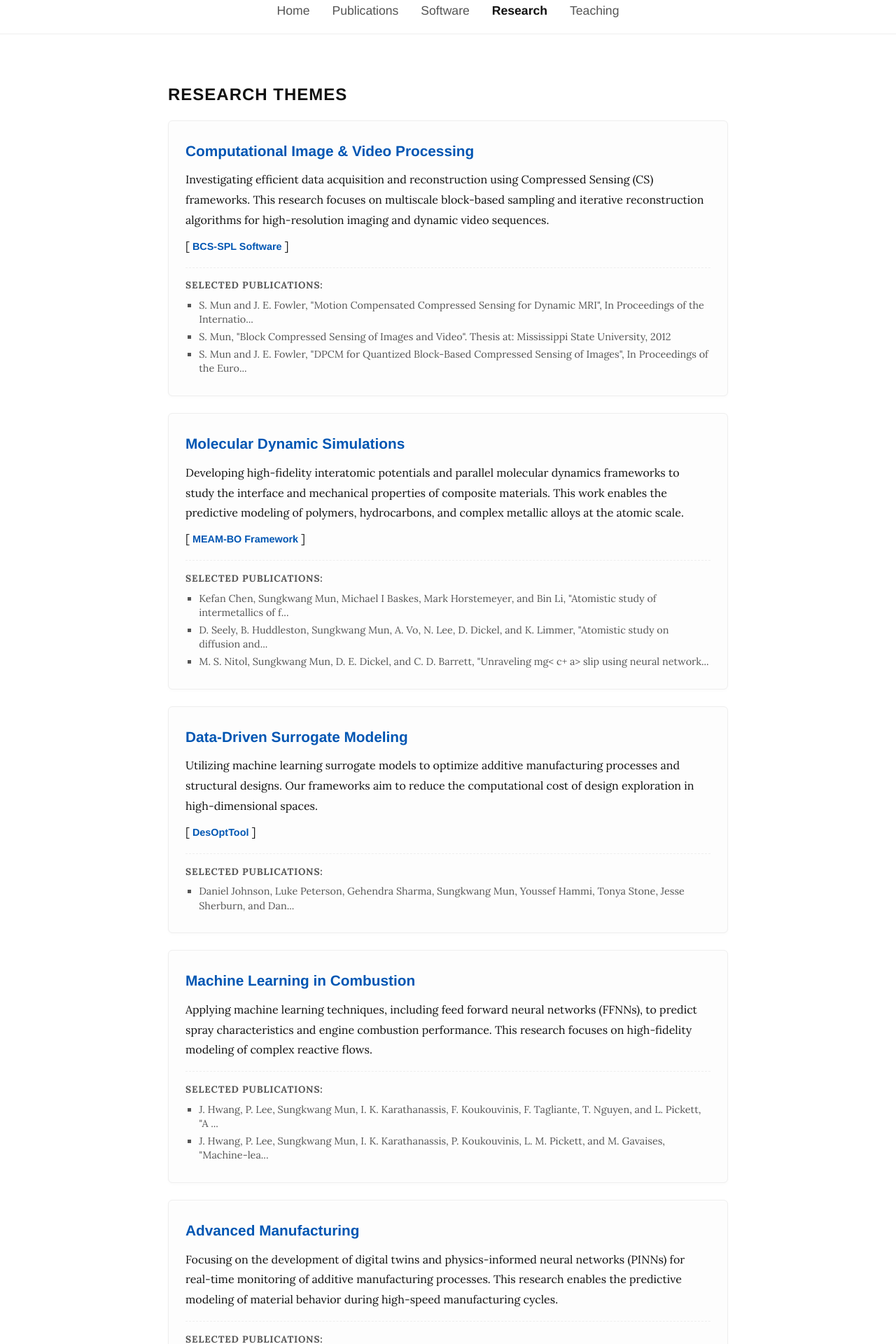
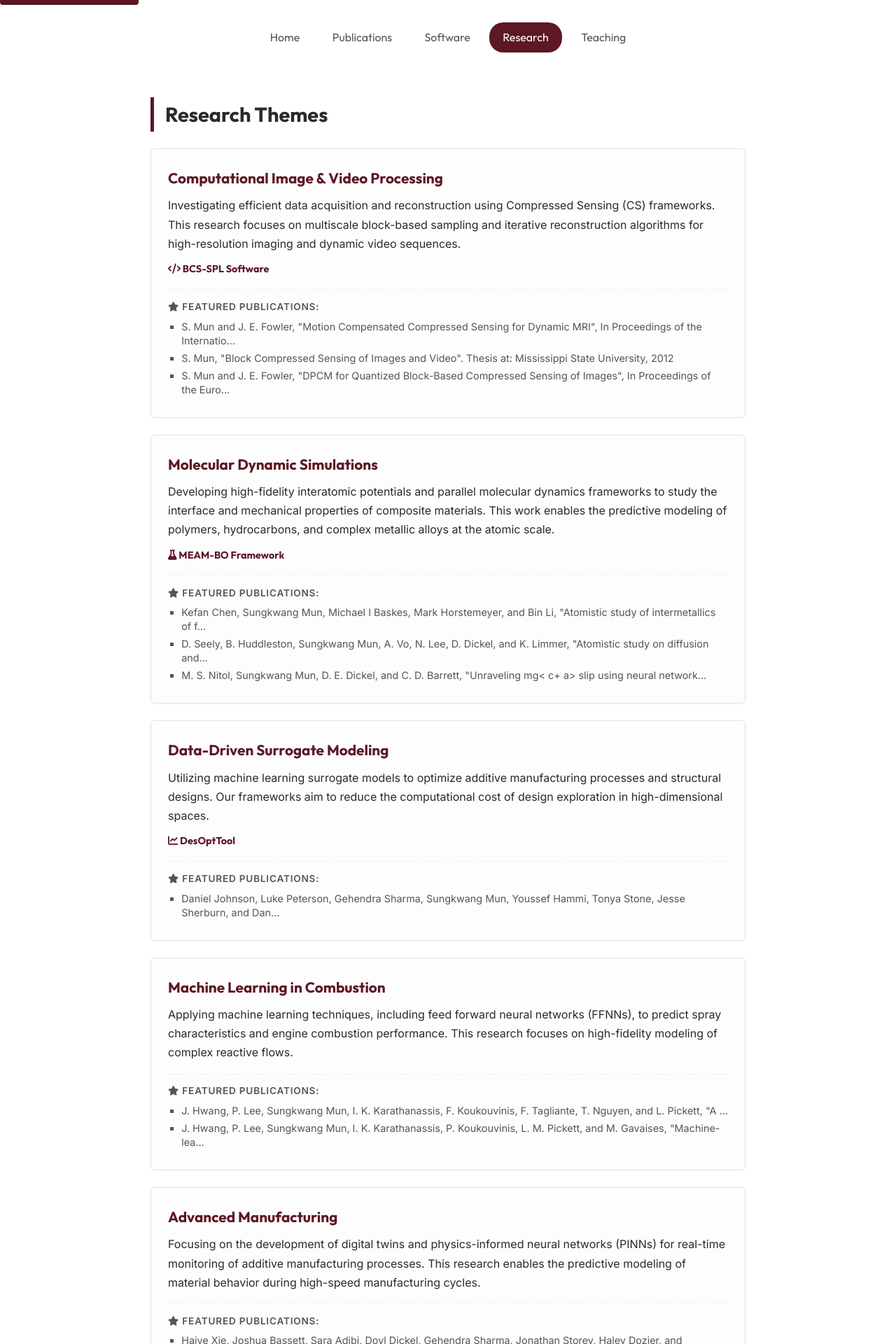
Before and after one commit to sungkwang/sungkwang.github.io, a Jekyll site: the page built from research.html, in a window 1280 px wide. Shown: the top 1920 px of the page at 70% size. Built offline with Jekyll 4.4.1, drawn with Linux system fonts in a browser that asks for light colours; some of the changed text lies outside the part shown.

Commit message:
Visual and accessibility update

```diff
--- a/_layouts/default.html
+++ b/_layouts/default.html
@@ -9,12 +9,15 @@
 
     <link rel="preconnect" href="https://fonts.googleapis.com">
     <link rel="preconnect" href="https://fonts.gstatic.com" crossorigin>
-    <link href="https://fonts.googleapis.com/css2?family=Lora:ital,wght@0,400;0,700;1,400&display=swap" rel="stylesheet">
+    <link href="https://fonts.googleapis.com/css2?family=Inter:wght@400;500;600&family=Outfit:wght@400;600;700&display=swap" rel="stylesheet">
+    <link rel="stylesheet" href="https://cdnjs.cloudflare.com/ajax/libs/font-awesome/6.4.0/css/all.min.css">
     <link href="{{ '/css/style.css' | relative_url }}" rel="stylesheet">
     {{ page.custom_css }}
 </head>
 <body>
-    <nav class="nav">
+    <a href="#main-content" class="skip-link">Skip to main content</a>
+
+    <nav class="nav" aria-label="Main Navigation">
         <a href="{{ '/' | relative_url }}" {% if page.url == '/' or page.url == '/index.html' %}class="active"{% endif %}>Home</a>
         <a href="{{ '/publications.html' | relative_url }}" {% if page.url contains 'publications' %}class="active"{% endif %}>Publications</a>
         <a href="{{ '/software.html' | relative_url }}" {% if page.url contains 'software' %}class="active"{% endif %}>Software</a>
@@ -22,7 +25,7 @@
         <a href="{{ '/teaching.html' | relative_url }}" {% if page.url contains 'teaching' %}class="active"{% endif %}>Teaching</a>
     </nav>
 
-    <main class="container">
+    <main id="main-content" class="container">
         {{ content }}
     </main>
 
--- a/css/style.css
+++ b/css/style.css
@@ -1,18 +1,40 @@
 :root {
     --bg-color: #ffffff;
-    --text-main: #111111;
+    --text-main: #2D2926;
     --text-muted: #555555;
-    --accent: #0056b3;
-    --font-serif: 'Lora', 'Times New Roman', Times, serif;
-    --font-sans: 'Helvetica Neue', Arial, sans-serif;
-    --border: #eeeeee;
+    --accent: #5D1725; /* MSU Maroon */
+    --accent-light: #f4ecee;
+    --secondary: #0056b3;
+    --font-serif: 'Inter', system-ui, -apple-system, sans-serif;
+    --font-sans: 'Outfit', sans-serif;
+    --border: #e1e1e1;
+    --shadow: 0 4px 12px rgba(0,0,0,0.05);
+    --transition: all 0.3s ease;
+}
+
+/* Accessibility */
+.skip-link {
+    position: absolute;
+    top: -40px;
+    left: 0;
+    background: var(--accent);
+    color: white;
+    padding: 10px 20px;
+    z-index: 100;
+    transition: var(--transition);
+    text-decoration: none;
+    font-weight: 600;
+    border-radius: 0 0 4px 4px;
+}
+.skip-link:focus {
+    top: 0;
 }
 
 body {
     font-family: var(--font-serif);
     background-color: var(--bg-color);
     color: var(--text-main);
-    line-height: 1.8;
+    line-height: 1.7;
     margin: 0;
     padding: 0;
 }
@@ -20,15 +42,16 @@ body {
 a {
     color: var(--accent);
     text-decoration: none;
+    transition: var(--transition);
 }
 
 a:hover {
-    text-decoration: underline;
+    color: var(--secondary);
 }
 
 .container {
-    max-width: 800px;
-    margin: 4rem auto;
+    max-width: 850px;
+    margin: 0 auto;
     padding: 0 2rem;
 }
 
@@ -37,51 +60,61 @@ a:hover {
     display: flex;
     flex-wrap: wrap;
     justify-content: center;
-    text-align: center;
-    margin-bottom: 3rem;
+    gap: 0.5rem;
+    margin: 2rem 0 4rem 0;
     font-family: var(--font-sans);
-    font-size: 1.1rem;
-    padding-bottom: 1rem;
-    border-bottom: 1px solid var(--border);
+    font-weight: 500;
 }
 
 .nav a {
-    margin: 0 1rem;
+    padding: 0.5rem 1.2rem;
     color: var(--text-muted);
+    border-radius: 20px;
+}
+
+.nav a:hover {
+    background: var(--accent-light);
+    color: var(--accent);
+    text-decoration: none;
 }
 
 .nav a.active {
-    color: var(--text-main);
-    font-weight: bold;
+    background: var(--accent);
+    color: white;
 }
 
 /* Header / Profile */
 .header {
     text-align: center;
-    margin-bottom: 3rem;
+    margin-bottom: 5rem;
+    padding: 3rem 0;
+    background: linear-gradient(to bottom, #fcfcfc, #ffffff);
     border-bottom: 1px solid var(--border);
-    padding-bottom: 2rem;
 }
 
 .profile-img {
-    width: 180px;
-    height: 180px;
-    border-radius: 4px;
+    width: 200px;
+    height: 200px;
+    border-radius: 50%;
     object-fit: cover;
-    margin-bottom: 1.5rem;
+    margin-bottom: 2rem;
+    border: 4px solid white;
+    box-shadow: var(--shadow);
 }
 
 h1 {
-    font-size: 2.2rem;
+    font-family: var(--font-sans);
+    font-size: 2.8rem;
     margin: 0 0 0.5rem 0;
-    font-weight: normal;
+    font-weight: 700;
+    color: var(--text-main);
 }
 
 .title {
-    font-size: 1.2rem;
-    color: var(--text-muted);
-    font-style: italic;
-    margin-bottom: 1rem;
+    font-size: 1.3rem;
+    color: var(--accent);
+    font-weight: 500;
+    margin-bottom: 1.5rem;
 }
 
 .contact-info {
@@ -90,109 +123,105 @@ h1 {
     color: var(--text-muted);
     display: flex;
     justify-content: center;
-    gap: 1.5rem;
+    gap: 2rem;
     flex-wrap: wrap;
-    margin-top: 1rem;
+}
+
+.contact-info a i {
+    margin-right: 0.4rem;
 }
 
 /* Sections */
 .section-title, h2 {
-    font-size: 1.5rem;
-    margin-top: 3rem;
-    margin-bottom: 1rem;
-    font-weight: bold;
-    text-transform: uppercase;
-    letter-spacing: 1px;
+    font-size: 1.8rem;
+    margin-top: 4rem;
+    margin-bottom: 1.5rem;
+    font-weight: 700;
+    color: var(--text-main);
     font-family: var(--font-sans);
+    border-left: 5px solid var(--accent);
+    padding-left: 1rem;
 }
 
 h3 {
-    font-size: 1.2rem;
-    margin-top: 2rem;
-    border-bottom: 1px solid var(--border);
-    padding-bottom: 0.5rem;
+    font-size: 1.3rem;
+    margin-top: 2.5rem;
+    margin-bottom: 1rem;
+    color: var(--text-main);
     font-family: var(--font-sans);
-    font-weight: bold;
-    text-transform: uppercase;
+    font-weight: 600;
 }
 
 .bio p {
     margin-bottom: 1.5rem;
-    text-align: justify;
+    font-size: 1.05rem;
 }
 
 /* Publications */
 .pub-list {
-    list-style-type: decimal;
-    padding-left: 2rem;
-    font-size: 0.95rem;
-    line-height: 1.5;
+    list-style-type: none;
+    padding: 0;
 }
 
 .pub-list li {
-    margin-bottom: 0.75rem;
+    margin-bottom: 1.5rem;
+    padding: 1.2rem;
+    background: #fff;
+    border-radius: 8px;
+    border: 1px solid #f0f0f0;
+    transition: var(--transition);
+}
+
+.pub-list li:hover {
+    border-color: var(--accent);
+    box-shadow: var(--shadow);
 }
 
 .pub-actions {
+    display: flex;
+    gap: 1rem;
+    margin-top: 0.8rem;
     font-family: var(--font-sans);
     font-size: 0.85rem;
-    margin-top: 0.25rem;
 }
 
 .pub-actions a, .pub-actions button {
+    display: inline-flex;
+    align-items: center;
+    gap: 0.4rem;
+    padding: 0.3rem 0.8rem;
+    background: var(--accent-light);
     color: var(--accent);
-    background: none;
-    border: none;
-    padding: 0;
-    font: inherit;
-    cursor: pointer;
+    border-radius: 4px;
+    font-weight: 500;
 }
 
-.pub-actions button:hover {
-    text-decoration: underline;
+.pub-actions a:hover, .pub-actions button:hover {
+    background: var(--accent);
+    color: white;
+    text-decoration: none;
 }
 
 .bibtex-block {
     display: none;
-    background-color: #f9f9f9;
-    border: 1px solid #ddd;
-    border-radius: 4px;
-    padding: 1rem;
-    margin-top: 0.5rem;
-    font-family: monospace;
-    font-size: 0.9rem;
+    background-color: #f8f9fa;
+    border: 1px solid var(--border);
+    border-radius: 6px;
+    padding: 1.2rem;
+    margin-top: 1rem;
+    font-family: 'Monaco', 'Consolas', monospace;
+    font-size: 0.85rem;
+    line-height: 1.4;
     overflow-x: auto;
-    white-space: pre-wrap;
-    text-align: left;
-}
-
-.bibtex-block.show {
-    display: block;
-}
-
-.scholar-link img {
-    height: 18px;
-    vertical-align: middle;
-    margin-left: 0.5rem;
-}
-
-.docs-box {
-    margin-top: 3rem;
-    padding: 1.5rem;
-    background-color: #f8f8f8;
-    border-left: 4px solid var(--accent);
-    font-size: 0.9rem;
-    color: var(--text-muted);
-    font-family: var(--font-sans);
 }
 
 /* Footer */
 footer {
+    background: #fcfcfc;
+    margin-top: 8rem;
+    padding: 4rem 0;
+    border-top: 1px solid var(--border);
     text-align: center;
-    font-family: var(--font-sans);
-    font-size: 0.85rem;
+    font-size: 0.9rem;
     color: var(--text-muted);
-    margin-top: 5rem;
-    padding: 2rem 0;
-    border-top: 1px solid var(--border);
 }
--- a/research.html
+++ b/research.html
@@ -115,10 +115,10 @@ custom_css: |
                     Investigating efficient data acquisition and reconstruction using Compressed Sensing (CS) frameworks. This research focuses on multiscale block-based sampling and iterative reconstruction algorithms for high-resolution imaging and dynamic video sequences.
                 </div>
                 <div class="research-links">
-                    [ <a href="{{ '/software.html' | relative_url }}">BCS-SPL Software</a> ]
+                    <a href="{{ '/software.html' | relative_url }}"><i class="fa-solid fa-code"></i> BCS-SPL Software</a>
                 </div>
                 <div class="selected-pubs">
-                    <div class="small-label">Selected Publications:</div>
+                    <div class="small-label"><i class="fa-solid fa-star"></i> Featured Publications:</div>
                     <ul>
                         {% assign theme_pubs = site.publications | where: "theme", "compressed sensing" | sort: "year" | reverse %}
                         {% for pub in theme_pubs limit: 3 %}
@@ -134,10 +134,10 @@ custom_css: |
                     Developing high-fidelity interatomic potentials and parallel molecular dynamics frameworks to study the interface and mechanical properties of composite materials. This work enables the predictive modeling of polymers, hydrocarbons, and complex metallic alloys at the atomic scale.
                 </div>
                 <div class="research-links">
-                    [ <a href="{{ '/software.html' | relative_url }}">MEAM-BO Framework</a> ]
+                    <a href="{{ '/software.html' | relative_url }}"><i class="fa-solid fa-flask"></i> MEAM-BO Framework</a>
                 </div>
                 <div class="selected-pubs">
-                    <div class="small-label">Selected Publications:</div>
+                    <div class="small-label"><i class="fa-solid fa-star"></i> Featured Publications:</div>
                     <ul>
                         {% assign theme_pubs = site.publications | where: "theme", "MEAM" | sort: "year" | reverse %}
                         {% for pub in theme_pubs limit: 3 %}
@@ -153,10 +153,10 @@ custom_css: |
                     Utilizing machine learning surrogate models to optimize additive manufacturing processes and structural designs. Our frameworks aim to reduce the computational cost of design exploration in high-dimensional spaces.
                 </div>
                 <div class="research-links">
-                    [ <a href="{{ '/software.html' | relative_url }}">DesOptTool</a> ]
+                    <a href="{{ '/software.html' | relative_url }}"><i class="fa-solid fa-chart-line"></i> DesOptTool</a>
                 </div>
                 <div class="selected-pubs">
-                    <div class="small-label">Selected Publications:</div>
+                    <div class="small-label"><i class="fa-solid fa-star"></i> Featured Publications:</div>
                     <ul>
                         {% assign theme_pubs = site.publications | where: "theme", "ballistics" | sort: "year" | reverse %}
                         {% for pub in theme_pubs limit: 3 %}
@@ -172,7 +172,7 @@ custom_css: |
                     Applying machine learning techniques, including feed forward neural networks (FFNNs), to predict spray characteristics and engine combustion performance. This research focuses on high-fidelity modeling of complex reactive flows.
                 </div>
                 <div class="selected-pubs">
-                    <div class="small-label">Selected Publications:</div>
+                    <div class="small-label"><i class="fa-solid fa-star"></i> Featured Publications:</div>
                     <ul>
                         {% assign theme_pubs = site.publications | where: "theme", "ML in combustion" | sort: "year" | reverse %}
                         {% for pub in theme_pubs limit: 3 %}
@@ -188,7 +188,7 @@ custom_css: |
                     Focusing on the development of digital twins and physics-informed neural networks (PINNs) for real-time monitoring of additive manufacturing processes. This research enables the predictive modeling of material behavior during high-speed manufacturing cycles.
                 </div>
                 <div class="selected-pubs">
-                    <div class="small-label">Selected Publications:</div>
+                    <div class="small-label"><i class="fa-solid fa-star"></i> Featured Publications:</div>
                     <ul>
                         {% assign theme_pubs = site.publications | where: "theme", "Advanced Manufacturing" | sort: "year" | reverse %}
                         {% for pub in theme_pubs limit: 3 %}
@@ -204,7 +204,7 @@ custom_css: |
                     Implementing Prognostics and Health Management (PHM) frameworks and predictive maintenance strategies for industrial systems. This work utilizes data-driven diagnostics to optimize the reliability and maintenance cycles of complex engineering assets.
                 </div>
                 <div class="selected-pubs">
-                    <div class="small-label">Selected Publications:</div>
+                    <div class="small-label"><i class="fa-solid fa-star"></i> Featured Publications:</div>
                     <ul>
                         {% assign theme_pubs = site.publications | where: "theme", "Advanced Maintenance" | sort: "year" | reverse %}
                         {% for pub in theme_pubs limit: 3 %}
```
Also changed, not shown: other parts of _layouts/default.html (+3 -0 lines), index.html (+4 -5 lines), publications.html (+5 -5 lines), software.html (+4 -4 lines).
